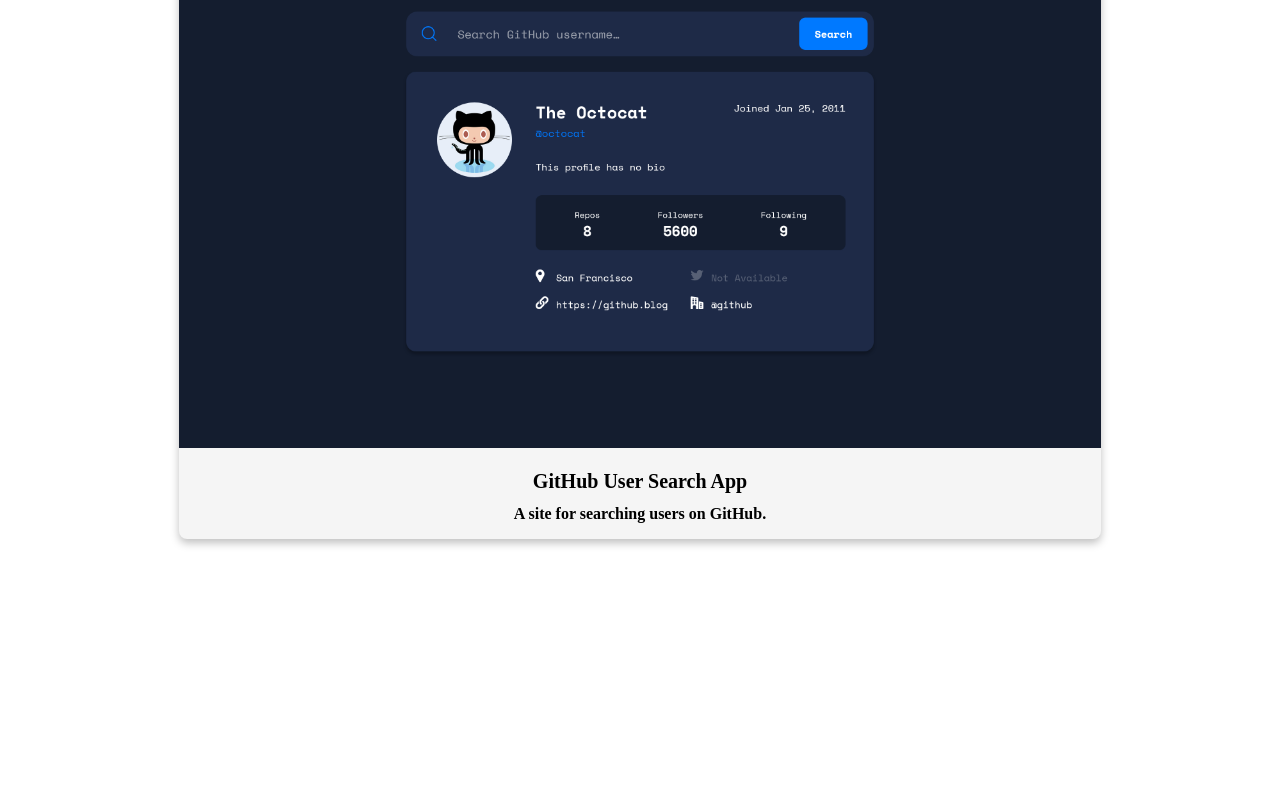
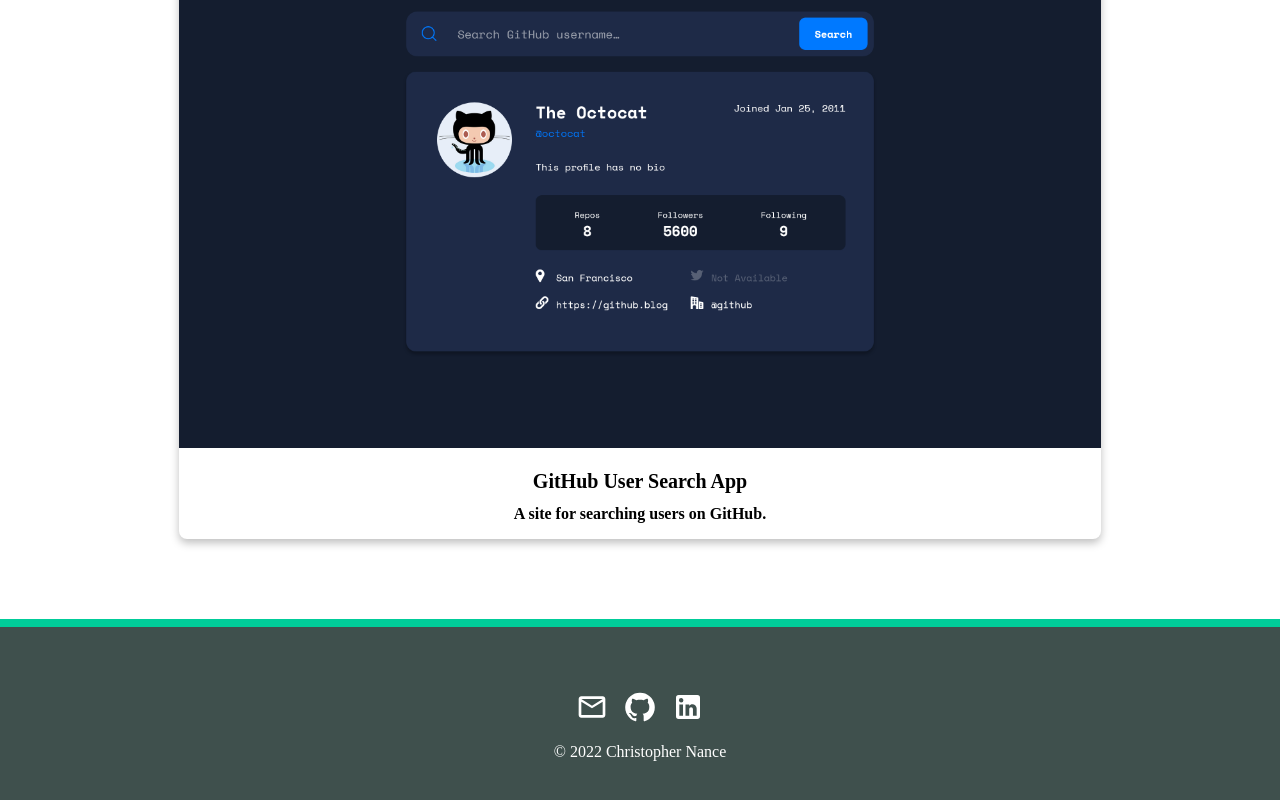
Before and after one commit to ctnance/ctnance.github.io, a React (Create React App) app: page / in a window 1280 px wide. Shown: the part 1830-2630 px from the top of the page. Before the commit the page ends 2449 px from the top, so only its background shows below. Built offline with nearby package versions, Linux system fonts and the light colour scheme.

Commit message:
added footer

```diff
--- a/package.json
+++ b/package.json
@@ -1,6 +1,7 @@
 {
   "name": "ctnance.github.io",
   "version": "0.1.0",
+  "homepage": "https://ctnance.github.io/",
   "private": true,
   "dependencies": {
     "@emotion/react": "^11.9.0",
@@ -16,6 +17,8 @@
     "web-vitals": "^2.1.4"
   },
   "scripts": {
+    "predeploy": "npm run build",
+    "deploy": "gh-pages -d build",
     "start": "react-scripts start",
     "build": "react-scripts build",
     "test": "react-scripts test",
@@ -38,5 +41,8 @@
       "last 1 firefox version",
       "last 1 safari version"
     ]
+  },
+  "devDependencies": {
+    "gh-pages": "^3.2.3"
   }
 }
--- a/src/App.js
+++ b/src/App.js
@@ -1,4 +1,4 @@
-import { Header, IntroSection, ProjectsSection } from "./components/index";
+import { Header, IntroSection, ProjectsSection, Footer } from "./components/index";
 
 function App() {
   return (
@@ -8,6 +8,7 @@
         <IntroSection />
         <ProjectsSection />
       </main>
+      <Footer />
     </>
   );
 }
--- /dev/null
+++ b/src/components/Footer.js
@@ -0,0 +1,20 @@
+import React from "react";
+import SocialIcon from "./SocialIcon";
+import socialData from "../data/socialData";
+
+function Footer() {
+  const SOCIAL_ICON_ELEMENTS = socialData.map((iconData) => (
+    <SocialIcon iconData={iconData} />
+  ));
+
+  const CURRENT_YEAR = new Date().getFullYear();
+
+  return (
+    <footer className="footer">
+      <div className="footer--social-icons">{SOCIAL_ICON_ELEMENTS}</div>
+      <p className="footer-copyright-notice">© {CURRENT_YEAR} Christopher Nance</p>
+    </footer>
+  );
+}
+
+export default Footer;
--- /dev/null
+++ b/src/components/SocialIcon.js
@@ -0,0 +1,19 @@
+import React from "react";
+
+function SocialIcon({ iconData }) {
+  console.log(iconData);
+  return (
+    <div className="social-icon">
+      <a
+        className="social-icon--link"
+        aria-label={iconData.aria_label}
+        href={iconData.href}
+        target="_blank"
+      >
+        {iconData.icon}
+      </a>
+    </div>
+  );
+}
+
+export default SocialIcon;
--- a/src/components/index.js
+++ b/src/components/index.js
@@ -1,5 +1,6 @@
 import Header from "./Header";
 import IntroSection from "./sections/IntroSection";
 import ProjectsSection from "./sections/ProjectsSection";
+import Footer from "./Footer";
 
-export { Header, IntroSection, ProjectsSection };
+export { Header, IntroSection, ProjectsSection, Footer };
--- a/src/components/sections/IntroSection.js
+++ b/src/components/sections/IntroSection.js
@@ -1,36 +1,19 @@
 import React from "react";
-import MailOutlineIcon from "@mui/icons-material/MailOutline";
-import GitHubIcon from "@mui/icons-material/GitHub";
-import LinkedInIcon from "@mui/icons-material/LinkedIn";
+import SocialIcon from "../SocialIcon";
+import socialData from "../../data/socialData";
 
 function IntroSection() {
+  const SOCIAL_ICON_ELEMENTS = socialData.map((iconData) => (
+    <SocialIcon iconData={iconData} />
+  ));
+
   return (
     <section id="intro">
       <h1 className="intro--title">Christopher Nance</h1>
       <h2 className="intro--sub-title">Web Developer</h2>
       <div className="intro--get-in-touch">
         <p className="intro--get-in-touch-text">Get in touch</p>
-        <div className="intro--social-icons">
-          <div className="intro--social-icon">
-            <a aria-label="Email" href="mailto:ctnance0@gmail.com">
-              <MailOutlineIcon sx={{ fontSize: "2rem" }} />
-            </a>
-          </div>
-          <div className="intro--social-icon">
-            <a aria-label="Github" href="https://github.com/ctnance" target="__blank">
-              <GitHubIcon sx={{ fontSize: "2rem" }} />
-            </a>
-          </div>
-          <div className="intro--social-icon">
-            <a
-              aria-label="Linkedin"
-              href="https://www.linkedin.com/in/christopher-nance/"
-              target="__blank"
-            >
-              <LinkedInIcon sx={{ fontSize: "2rem" }} />
-            </a>
-          </div>
-        </div>
+        <div className="intro--social-icons">{SOCIAL_ICON_ELEMENTS}</div>
       </div>
     </section>
   );
--- a/src/components/sections/ProjectsSection.js
+++ b/src/components/sections/ProjectsSection.js
@@ -1,7 +1,7 @@
 import React from "react";
 import ProjectCard from "../ProjectCard";
 
-import projectData from "../../projectData";
+import projectData from "../../data/projectData";
 
 function ProjectsSection() {
   const projectCardElements = projectData.map((project) => (
--- /dev/null
+++ b/src/data/socialData.js
@@ -0,0 +1,21 @@
+import MailOutlineIcon from "@mui/icons-material/MailOutline";
+import GitHubIcon from "@mui/icons-material/GitHub";
+import LinkedInIcon from "@mui/icons-material/LinkedIn";
+
+export default [
+  {
+    aria_label: "Email",
+    href: "mailto:ctnance0@gmail.com",
+    icon: <MailOutlineIcon />,
+  },
+  {
+    aria_label: "Github",
+    href: "https://github.com/ctnance",
+    icon: <GitHubIcon />,
+  },
+  {
+    aria_label: "Linkedin",
+    href: "https://www.linkedin.com/in/christopher-nance/",
+    icon: <LinkedInIcon />,
+  },
+];
--- a/src/index.css
+++ b/src/index.css
@@ -7,7 +7,7 @@
   --bg-color-dark: hsl(169, 12%, 10%);
   --bg-color-medium: hsl(169, 12%, 28%);
   --bg-color-medium-trans: hsla(169, 12%, 28%, 0);
-  --bg-color-green: hsl(165, 70%, 40%);
+  --bg-color-green: hsl(165, 100%, 40%);
 }
 
 html {
@@ -144,10 +144,10 @@
 }
 
 /* Gap attribute for flexbox isn't reliable on mobile, so using margin instead */
-.intro--social-icon {
+.intro--social-icons .social-icon {
   margin-right: 1em;
 }
-.intro--social-icon:last-child {
+.intro--social-icons .social-icon:last-child {
   margin-right: 0;
 }
 
@@ -190,7 +190,7 @@
   border-top: 6px solid var(--bg-color-green);
   border-radius: 0.5em;
   box-shadow: 0px 4px 8px hsla(0, 0%, 0%, 0.25);
-  background-color: hsl(0, 0%, 96%);
+  background-color: var(--white);
   margin: 0 auto 2em;
   transition: 0.3s;
 }
@@ -208,3 +208,36 @@
   margin: 0 auto 0.5em;
   padding: 2px;
 }
+
+.footer {
+  background-color: var(--bg-color-medium);
+  color: var(--white);
+  border-top: 0.5em solid var(--bg-color-green);
+  padding: 4em 2em 3em;
+}
+
+.footer--social-icons {
+  display: flex;
+  justify-content: center;
+}
+
+.footer-copyright-notice {
+  margin-top: 1em;
+}
+
+/* SOCIAL ICON STYLES */
+
+.social-icon--link svg {
+  font-size: 2rem;
+}
+
+.intro--social-icons .social-icon,
+.footer--social-icons .social-icon {
+  margin-right: 1em;
+}
+
+/* Gap attribute for flexbox isn't reliable on mobile, so using margin instead */
+.intro--social-icons .social-icon:last-child,
+.footer--social-icons .social-icon:last-child {
+  margin-right: 0;
+}
```
Also changed, not shown: src/data/projectData.js (renamed from src/projectData.js), 2 other files (tests, documents, lock files or other folders).
